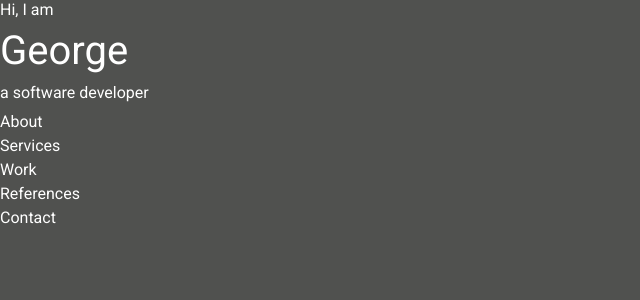
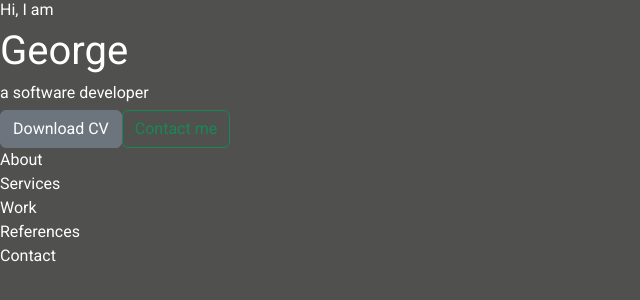
Before and after one commit to georgeailenei/portfolio_website, a React (Vite) app in the folder Portfolio/: page / in a window 1280 px wide. Shown: the top 300 px of the page, without its empty margins (0-640 px from the left). Built offline with nearby package versions, Linux system fonts and the light colour scheme.

Commit message:
buttons added

```diff
--- /dev/null
+++ b/Portfolio/src/components/header/Buttons.tsx
@@ -0,0 +1,14 @@
+import React from "react";
+
+export const Buttons = () => {
+  return (
+    <div>
+      <a href="" className="btn btn-secondary">
+        Download CV
+      </a>
+      <a href="#contact" className="btn btn-outline-success">
+        Contact me
+      </a>
+    </div>
+  );
+};
--- a/Portfolio/src/components/header/Header.tsx
+++ b/Portfolio/src/components/header/Header.tsx
@@ -1,5 +1,6 @@
 import React from "react";
 import "./header.css";
+import { Buttons } from "./Buttons";
 
 export const Header = () => {
   return (
@@ -8,6 +9,7 @@ export const Header = () => {
         <h6> Hi, I am</h6>
         <h1> George </h1>
         <h6> a software developer</h6>
+        <Buttons></Buttons>
       </div>
     </header>
   );
```
